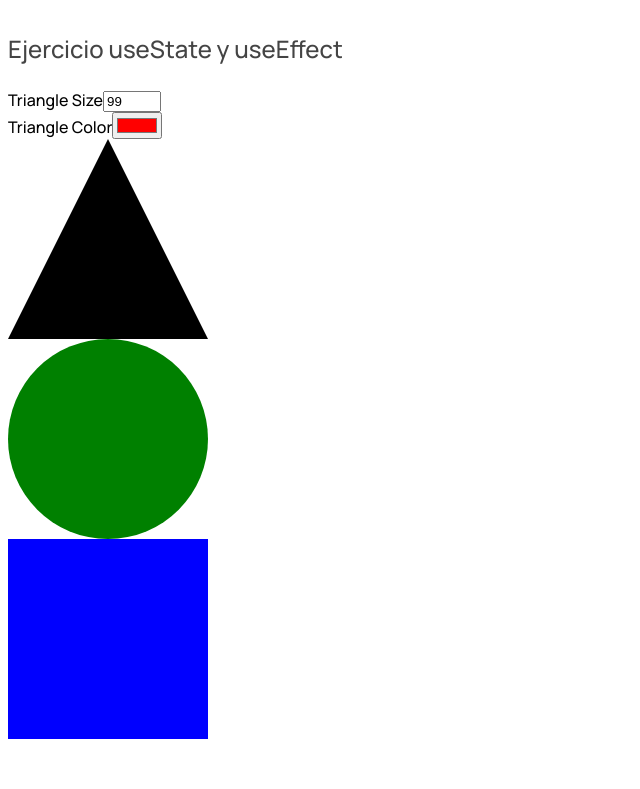
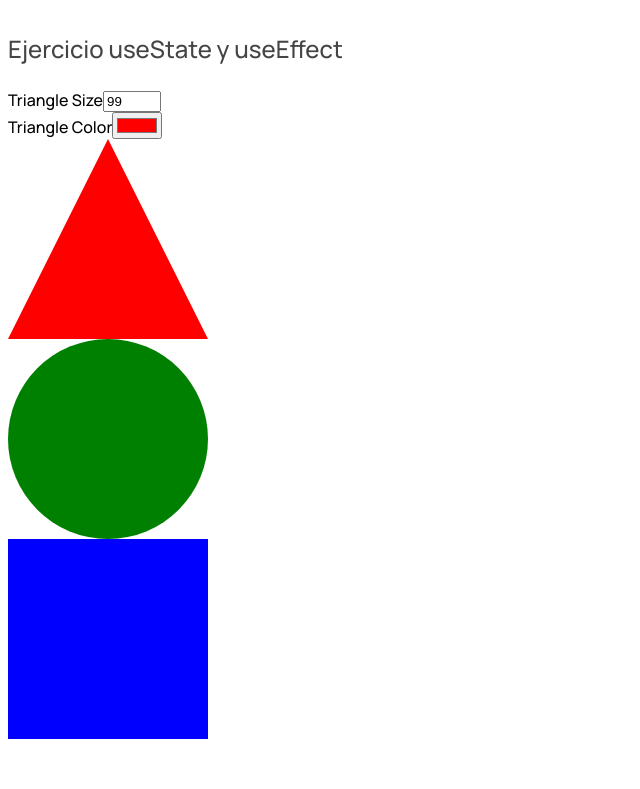
Before and after one commit to eliashz/ReactAvanzado-Modulo2, a React (Vite) app: page / in a window 1280 px wide. Shown: the top 789 px of the page, without its empty margins (0-640 px from the left). Built offline with nearby package versions, Linux system fonts and the light colour scheme.

Commit message:
fill triangle

```diff
--- a/src/components/atoms/Triangle.jsx
+++ b/src/components/atoms/Triangle.jsx
@@ -3,7 +3,7 @@ import React from 'react'
 const Triangle = () => {
   return (
     <svg height='200' width='200'>
-      <path d='M100 0 L0 200 L200 200 Z' />
+      <path d='M100 0 L0 200 L200 200 Z' fill='red' />
     </svg>
   )
 }
```
